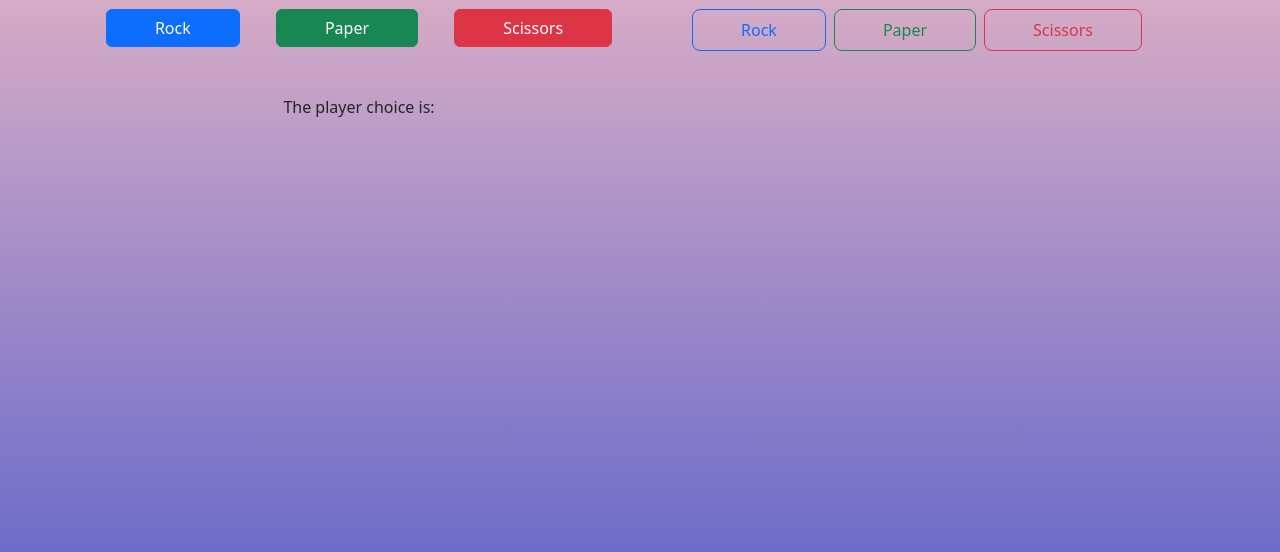
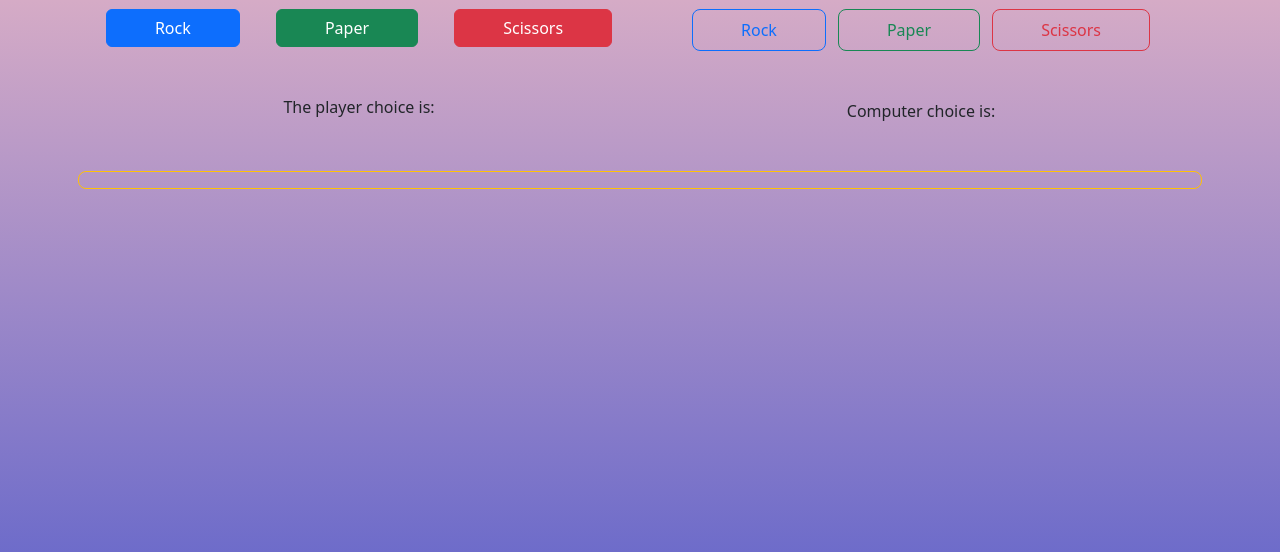
Before and after one commit to GauravShreenet/RockPaperScissors, a plain HTML site: page index.html in a window 1280 px wide. Shown: the part 222-774 px from the top of the page. Drawn offline with nearby package versions, Linux system fonts and the light colour scheme.

Commit message:
tweaking some desgin

```diff
--- a/index.html
+++ b/index.html
@@ -36,10 +36,12 @@
                         <div class="bg-transparent border border-primary text-primary px-5 py-2 rounded-3">Rock</div>
                         <div class="bg-transparent border border-success text-success px-5 py-2 rounded-3">Paper</div>
                         <div class="bg-transparent border border-danger text-danger px-5 py-2 rounded-3">Scissors</div>
-                        <span id="compChoice"></span>
+                    </div>
+                    <div class="mt-5">
+                        Computer choice is: <span id="compChoice"></span>
                     </div>
                 </div>
-                <div id="result">
+                <div class="bg-transparent border border-warning text-warning px-5 py-2 rounded-3 text-center mt-5" id="result">
 
                 </div>
             </div>
```
